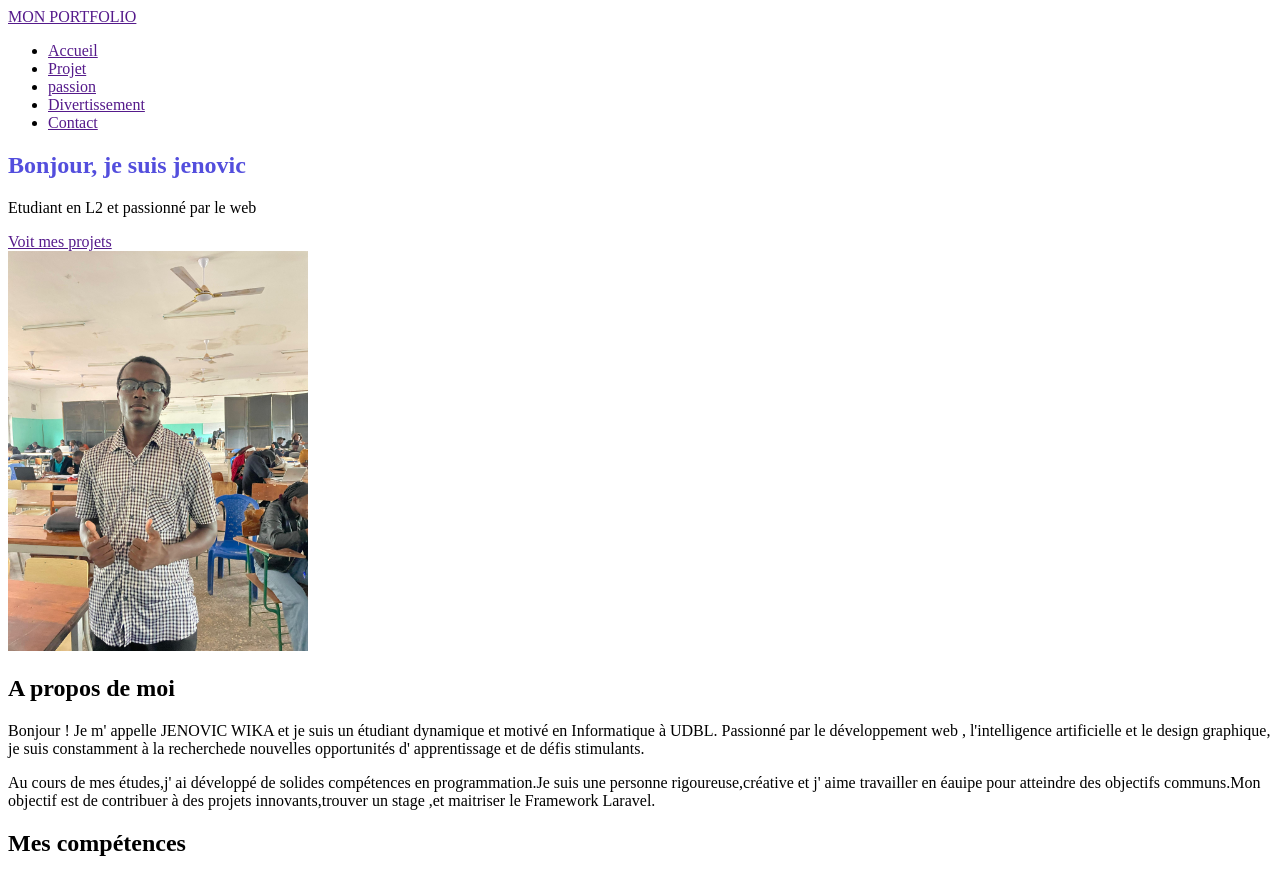
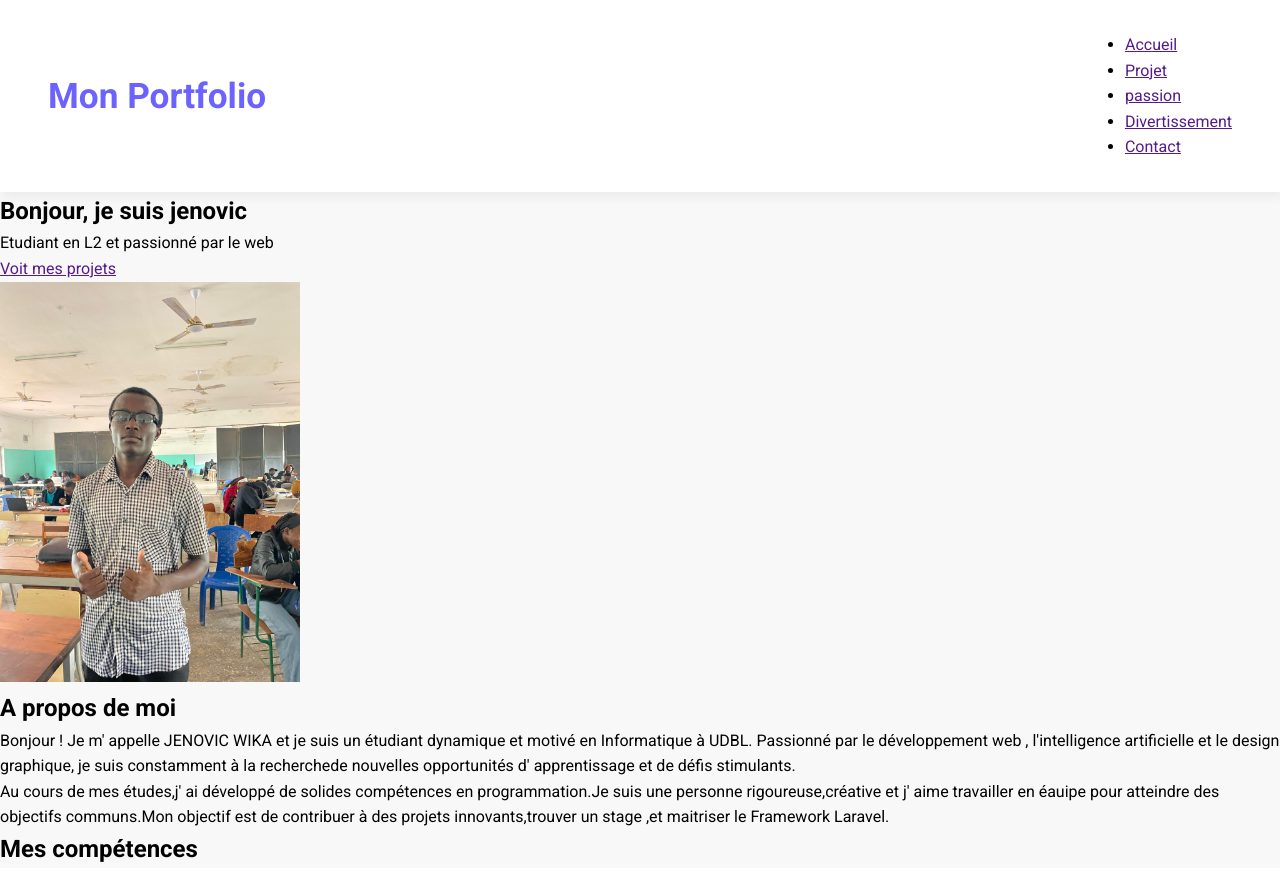
Before and after one commit to 24wm441si-collab/Mon-portfolio-2026, a plain HTML site: page index.html in a window 1280 px wide. Shown: the top 871 px of the page. Drawn offline with Linux system fonts and the light colour scheme.

Commit message:
stilisation du header

```diff
--- a/CSS/Style.css
+++ b/CSS/Style.css
@@ -8,7 +8,35 @@
     --gris-claire:#EEE;
 
 }
+*{
+    margin: 0;
+    padding: 0;
+    box-sizing: border-box;
+}
 
-h1{
-    color: var(--violet-fonce);
- }
+body {
+    background-color: var(--gris-tres-clair);
+    font-family: Roboto,sans-serif;
+    line-height: 1.6;
+}
+
+header {
+    background-color: white;
+    box-shadow: 2px 6px 10px rgba(0, 0, 0, 0.05) ;
+    position: sticky;
+    top: 0;
+    z-index: 100;
+    display: flex;
+    justify-content: space-between;
+    align-items: center;
+    padding: 2rem 3rem;
+}
+
+header div a {
+    text-decoration: none;
+    font-size: 2.2rem;
+    font-weight: bold;
+    color: var(--violet-doux);
+
+
+}
--- a/index.html
+++ b/index.html
@@ -3,8 +3,43 @@
 <head>
     <meta charset="UTF-8">
     <meta name="viewport" content="width=device-width, initial-scale=1.0">
-    <title>MON PORTFOLIO</title>
-    <link rel="stylesheet" href="CSS/Style.css"> </head> <body> <header> <div> <a href="">MON PORTFOLIO</a> </div> <nav> <ul> <li><a href="">Accueil</a></li> <li><a href="">Projet</a></li> <li><a href="">passion</a></li> <li><a href="">Divertissement</a></li> <li><a href="">Contact</a></li> </ul> </nav> </header> <main> <section> <div><h1>Bonjour, je suis jenovic</h1> <p>Etudiant en L2 et passionné par le web</p> <a href="">Voit mes projets</a> </div> <div> <img src="image/jenovic.jpg" alt="jenovic" width="300"> </div> </section> <section> <div> <h2> A propos de moi</h2> <p>Bonjour ! Je m' appelle JENOVIC WIKA et je suis un étudiant dynamique et motivé en Informatique à UDBL. Passionné par le développement web , l'intelligence artificielle et le design graphique, je suis constamment à la recherchede nouvelles opportunités d' apprentissage et de défis stimulants. </p> <p>Au cours de mes études,j' ai développé de solides compétences en programmation.Je suis une personne rigoureuse,créative et j' aime travailler en éauipe pour atteindre des objectifs communs.Mon objectif est de contribuer à des projets innovants,trouver un stage ,et maitriser le Framework Laravel. </p> </div>
+    <title>Mon Portfolio</title>
+    <link rel="stylesheet" href="CSS/Style.css"> </head>
+    <link rel="preconnect" href="https://fonts.googleapis.com">
+    <link rel="preconnect" href="https://fonts.gstatic.com" crossorigin>
+    <link href="https://fonts.googleapis.com/css2?family=Roboto:ital,wght@0,100..900;1,100..900&display=swap" rel="stylesheet">
+</head>
+<body>
+    <header>
+        <div>
+            <a href="">Mon Portfolio</a>
+        </div>
+        <nav>
+            <ul>
+                <li><a href="">Accueil</a></li>
+                <li><a href="">Projet</a></li>
+                <li><a href="">passion</a></li>
+                <li><a href="">Divertissement</a></li>
+                <li><a href="">Contact</a></li>
+            </ul>
+        </nav>
+
+    </header>
+    <main>
+        <section>
+            <div>
+                    <h1>Bonjour, je suis jenovic</h1>
+                    <p>Etudiant en L2 et passionné par le web</p>
+                    <a href="">Voit mes projets</a> </div> <div>
+                    <img src="image/jenovic.jpg" alt="jenovic" width="300">
+                </div>
+            </section>
+            <section>
+                <div>
+                    <h2> A propos de moi</h2>
+                    <p>Bonjour ! Je m' appelle JENOVIC WIKA et je suis un étudiant dynamique et motivé en Informatique à UDBL. Passionné par le développement web , l'intelligence artificielle et le design graphique, je suis constamment à la recherchede nouvelles opportunités d' apprentissage et de défis stimulants. </p>
+                    <p>Au cours de mes études,j' ai développé de solides compétences en programmation.Je suis une personne rigoureuse,créative et j' aime travailler en éauipe pour atteindre des objectifs communs.Mon objectif est de contribuer à des projets innovants,trouver un stage ,et maitriser le Framework Laravel. </p>
+                </div>
         </section>
         <section>
             <div>
@@ -54,5 +89,5 @@
         <p> © 2026 Jenovic.Tous droits réservés .</p>
         <img src="image/wika.png" alt="wika"width="40"><img src="image/wika2.png" alt="wika2"width="40"><img src="image/wika3.png" alt="wika3"width="40">
     </footer>
- </body>
+</body>
 </html>
```
